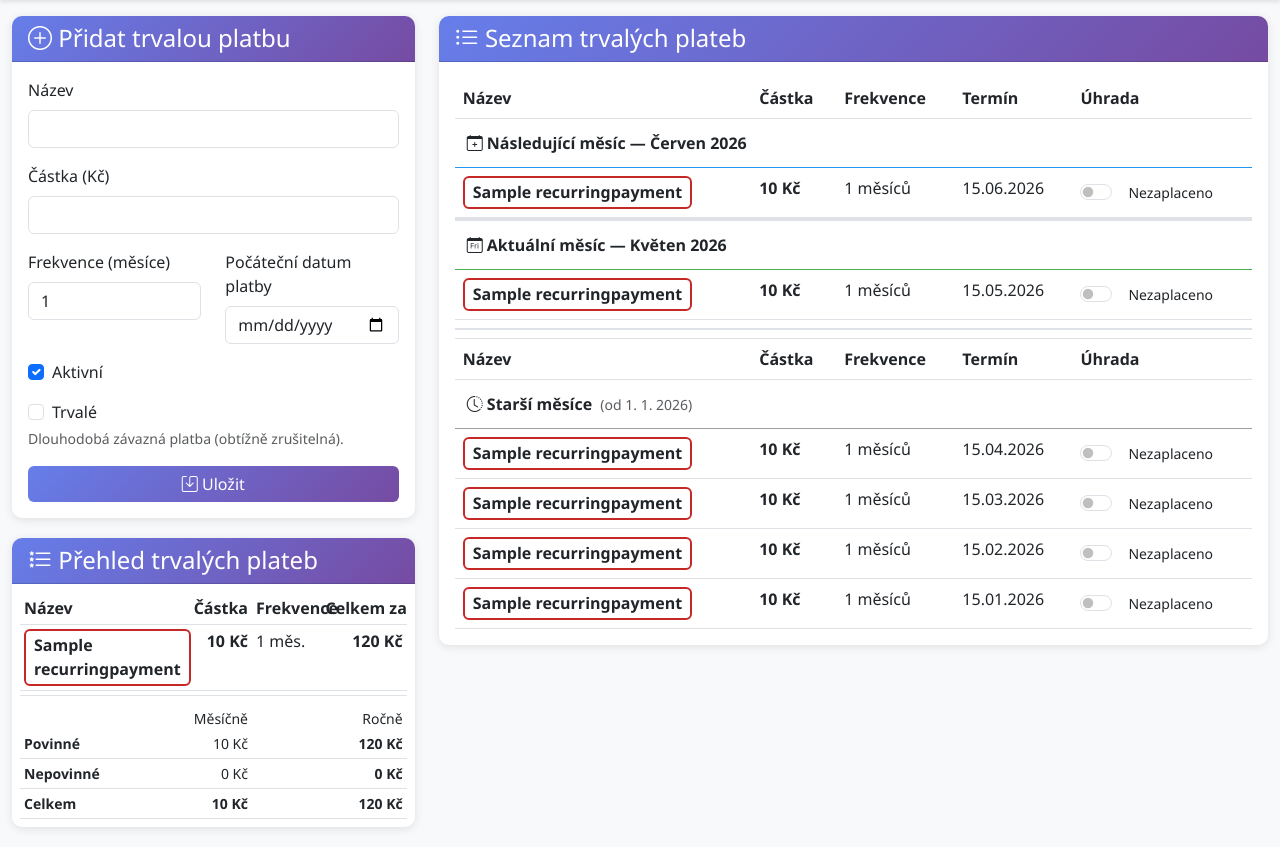
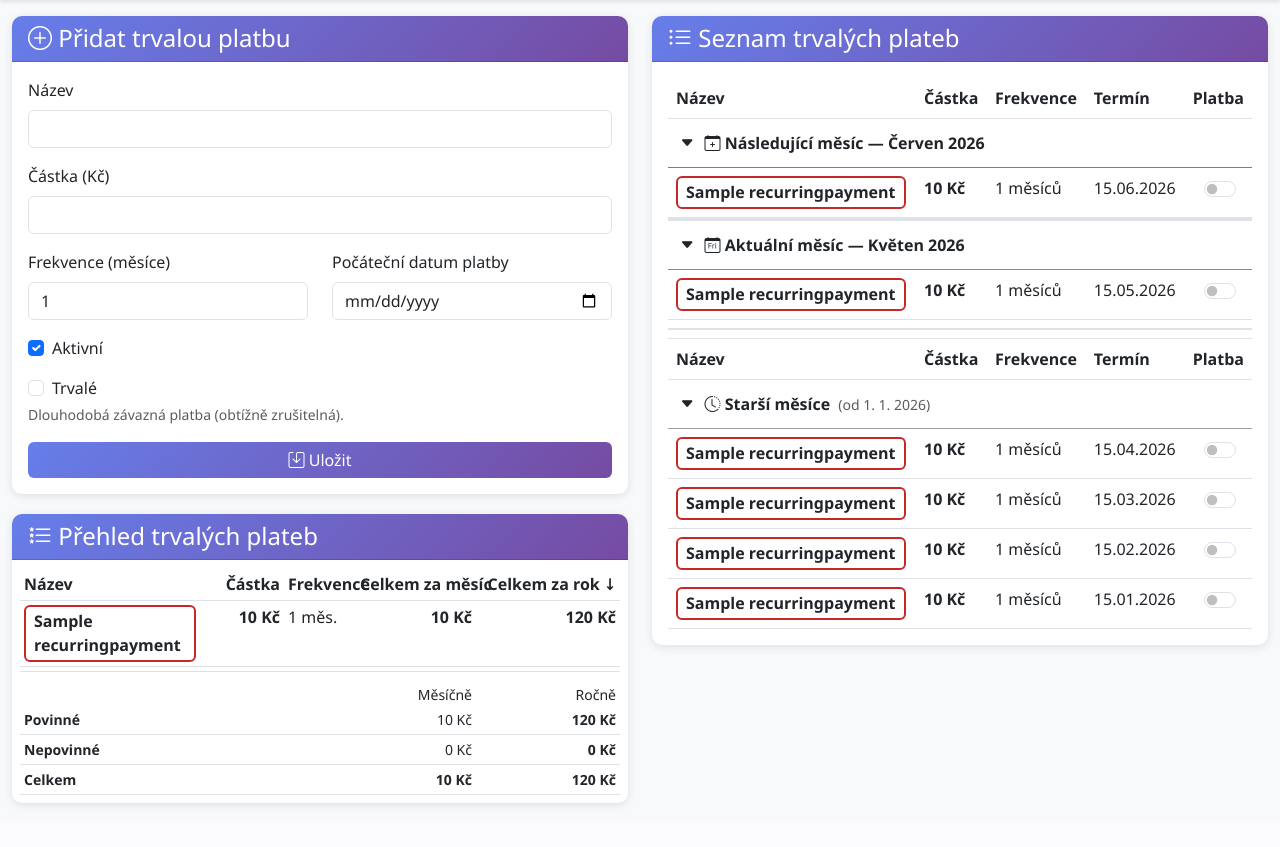
Before and after one commit to JirkaZelenka/UctoAppka, a Django app: page /recurring-payments/ in a window 1280 px wide. Shown: the part 56-903 px from the top of the page. After the commit the page ends 863 px from the top, so only its background shows below. Run offline with Django 5.2, Linux system fonts and the light colour scheme; a user stored in the database is signed in; tables that the repository leaves empty hold one stand-in row (values such as "Sample post").

Commit message:
recurring payments smal lfixes

```diff
--- a/expenses/views.py
+++ b/expenses/views.py
@@ -36,6 +36,7 @@ from .utils import (
     first_day_next_calendar_month,
     first_occurrence_in_month,
     has_occurrence_in_month,
+    institution_expected_total_paid,
 )
 
 
@@ -732,8 +733,8 @@ def recurring_payments(request):
         for od in pst:
             past_rows.append(_recurring_row_dict(payment, od, paid_pairs))
 
-    future_rows.sort(key=lambda r: (r['display_date'], r['payment'].id))
-    current_rows.sort(key=lambda r: (r['display_date'], r['payment'].id))
+    future_rows.sort(key=lambda r: (r['display_date'], r['payment'].id), reverse=True)
+    current_rows.sort(key=lambda r: (r['display_date'], r['payment'].id), reverse=True)
     past_rows.sort(key=lambda r: (r['display_date'], r['payment'].id), reverse=True)
 
     month_names = {
@@ -759,16 +760,18 @@ def recurring_payments(request):
     sort_order = request.GET.get('summary_order', 'desc')
     if sort_order not in ('asc', 'desc'):
         sort_order = 'desc'
-    if sort_by not in ('name', 'amount', 'frequency', 'yearly'):
+    if sort_by not in ('name', 'amount', 'frequency', 'monthly', 'yearly'):
         sort_by = 'yearly'
 
     summary_rows = []
     for p in payments:
         fm = p.frequency_months if p.frequency_months and p.frequency_months >= 1 else 1
         yearly_total = (p.amount * Decimal('12')) / Decimal(fm)
+        monthly_total = (p.amount or Decimal('0')) / Decimal(fm)
         summary_rows.append({
             'payment': p,
             'yearly_total': yearly_total,
+            'monthly_total': monthly_total,
         })
 
     def _summary_sort_key(row):
@@ -779,6 +782,8 @@ def recurring_payments(request):
             return pay.amount or Decimal('0')
         if sort_by == 'frequency':
             return pay.frequency_months or 0
+        if sort_by == 'monthly':
+            return row['monthly_total']
         return row['yearly_total']
 
     summary_rows.sort(key=_summary_sort_key, reverse=(sort_order == 'desc'))
@@ -1038,6 +1043,7 @@ def institutions(request):
         ).order_by('-date', '-created_at'),
     )
     institutions_qs = Institution.objects.select_related('owner').prefetch_related(tx_prefetch).order_by('name', 'id')
+    today = timezone.now().date()
 
     sort_by = request.GET.get('sort', 'name')
     sort_order = request.GET.get('order', 'asc')
@@ -1047,7 +1053,15 @@ def institutions(request):
     rows = []
     for inst in institutions_qs:
         tx_list = list(inst.transactions.all())
-        total_paid = sum((t.amount for t in tx_list), start=Decimal('0'))
+        tx_sum = sum((t.amount for t in tx_list), start=Decimal('0'))
+        computed_total = institution_expected_total_paid(
+            inst.price,
+            inst.frequency or '',
+            inst.start_date,
+            inst.end_date,
+            today,
+        )
+        total_paid = computed_total if computed_total is not None else tx_sum
         owner = inst.owner
         if owner:
             on = (owner.username or '').lower()
--- a/templates/expenses/recurring_payments.html
+++ b/templates/expenses/recurring_payments.html
@@ -5,7 +5,7 @@
 
 {% block content %}
 <div class="row">
-    <div class="col-md-4">
+    <div class="col-md-6">
         <div class="card">
             <div class="card-header">
                 <h4 class="mb-0">
@@ -70,6 +70,7 @@
                             <col class="recurring-sum-col-name">
                             <col class="recurring-sum-col-amt">
                             <col class="recurring-sum-col-freq">
+                            <col class="recurring-sum-col-month">
                             <col class="recurring-sum-col-year">
                         </colgroup>
                         <thead>
@@ -77,6 +78,7 @@
                                 <th><a class="text-decoration-none text-dark" href="?summary_sort=name&amp;summary_order={% if summary_sort_by == 'name' and summary_sort_order == 'asc' %}desc{% else %}asc{% endif %}">Název {% if summary_sort_by == 'name' %}{% if summary_sort_order == 'asc' %}↑{% else %}↓{% endif %}{% endif %}</a></th>
                                 <th class="text-nowrap"><a class="text-decoration-none text-dark" href="?summary_sort=amount&amp;summary_order={% if summary_sort_by == 'amount' and summary_sort_order == 'asc' %}desc{% else %}asc{% endif %}">Částka {% if summary_sort_by == 'amount' %}{% if summary_sort_order == 'asc' %}↑{% else %}↓{% endif %}{% endif %}</a></th>
                                 <th class="text-nowrap"><a class="text-decoration-none text-dark" href="?summary_sort=frequency&amp;summary_order={% if summary_sort_by == 'frequency' and summary_sort_order == 'asc' %}desc{% else %}asc{% endif %}">Frekvence {% if summary_sort_by == 'frequency' %}{% if summary_sort_order == 'asc' %}↑{% else %}↓{% endif %}{% endif %}</a></th>
+                                <th class="text-nowrap"><a class="text-decoration-none text-dark" href="?summary_sort=monthly&amp;summary_order={% if summary_sort_by == 'monthly' and summary_sort_order == 'asc' %}desc{% else %}asc{% endif %}">Celkem za měsíc {% if summary_sort_by == 'monthly' %}{% if summary_sort_order == 'asc' %}↑{% else %}↓{% endif %}{% endif %}</a></th>
                                 <th class="text-nowrap"><a class="text-decoration-none text-dark" href="?summary_sort=yearly&amp;summary_order={% if summary_sort_by == 'yearly' and summary_sort_order == 'asc' %}desc{% else %}asc{% endif %}">Celkem za rok {% if summary_sort_by == 'yearly' %}{% if summary_sort_order == 'asc' %}↑{% else %}↓{% endif %}{% endif %}</a></th>
                             </tr>
                         </thead>
@@ -86,11 +88,12 @@
                                 <td>{% include 'expenses/recurring_payment_name.html' with payment=row.payment only %}</td>
                                 <td><strong>{{ row.payment.amount|czech_int }} Kč</strong></td>
                                 <td>{{ row.payment.frequency_months }} měs.</td>
+                                <td><strong>{{ row.monthly_total|czech_int }} Kč</strong></td>
                                 <td><strong>{{ row.yearly_total|czech_int }} Kč</strong></td>
                             </tr>
                             {% empty %}
                             <tr>
-                                <td colspan="4" class="text-center text-muted py-3">Žádné aktivní trvalé platby</td>
+                                <td colspan="5" class="text-center text-muted py-3">Žádné aktivní trvalé platby</td>
                             </tr>
                             {% endfor %}
                         </tbody>
@@ -103,33 +106,30 @@
                             <col class="recurring-sum-col-name">
                             <col class="recurring-sum-col-amt">
                             <col class="recurring-sum-col-freq">
+                            <col class="recurring-sum-col-month">
                             <col class="recurring-sum-col-year">
                         </colgroup>
                         <thead>
                             <tr class="small text-muted border-0">
-                                <th scope="col" class="fw-normal border-0 pb-0 pt-1"></th>
+                                <th scope="col" colspan="3" class="fw-normal border-0 pb-0 pt-1"></th>
                                 <th scope="col" class="text-end fw-normal border-0 pb-0 pt-1 text-nowrap">Měsíčně</th>
-                                <th scope="col" class="border-0 pb-0 pt-1"></th>
                                 <th scope="col" class="text-end fw-normal border-0 pb-0 pt-1 text-nowrap">Ročně</th>
                             </tr>
                         </thead>
                         <tbody class="small">
                             <tr>
-                                <td class="py-1"><strong>Povinné</strong></td>
+                                <td class="py-1" colspan="3"><strong>Povinné</strong></td>
                                 <td class="text-end text-nowrap py-1">{{ summary_perm_monthly|czech_int }} Kč</td>
-                                <td class="py-1"></td>
                                 <td class="text-end text-nowrap py-1"><strong>{{ summary_perm_yearly|czech_int }} Kč</strong></td>
                             </tr>
                             <tr>
-                                <td class="py-1"><strong>Nepovinné</strong></td>
+                                <td class="py-1" colspan="3"><strong>Nepovinné</strong></td>
                                 <td class="text-end text-nowrap py-1">{{ summary_non_monthly|czech_int }} Kč</td>
-                                <td class="py-1"></td>
                                 <td class="text-end text-nowrap py-1"><strong>{{ summary_non_yearly|czech_int }} Kč</strong></td>
                             </tr>
                             <tr class="border-top">
-                                <td class="py-1"><strong>Celkem</strong></td>
+                                <td class="py-1" colspan="3"><strong>Celkem</strong></td>
                                 <td class="text-end text-nowrap py-1"><strong>{{ summary_total_monthly|czech_int }} Kč</strong></td>
-                                <td class="py-1"></td>
                                 <td class="text-end text-nowrap py-1"><strong>{{ summary_total_yearly|czech_int }} Kč</strong></td>
                             </tr>
                         </tbody>
@@ -140,7 +140,7 @@
         </div>
     </div>
 
-    <div class="col-md-8">
+    <div class="col-md-6">
         <div class="card">
             <div class="card-header">
                 <h4 class="mb-0">
@@ -158,35 +158,35 @@
                                 <th>Částka</th>
                                 <th>Frekvence</th>
                                 <th>Termín</th>
-                                <th>Úhrada</th>
+                                <th class="text-end text-nowrap">Platba</th>
                             </tr>
                         </thead>
                         <tbody>
                             {% if future_rows %}
-                            <tr class="section-header">
+                            <tr class="section-header recurring-collapsible-header" data-target-class="recurring-group-future" data-divider-class="recurring-divider-future-current" aria-expanded="true">
                                 <td colspan="{{ colspan }}" class="recurring-section-heading recurring-section-future">
+                                    <i class="bi bi-caret-down-fill recurring-section-toggle-icon"></i>
                                     <i class="bi bi-calendar-plus"></i> Následující měsíc — {{ next_month_title }}
                                 </td>
                             </tr>
                             {% for item in future_rows %}
-                            <tr class="recurring-payment-row {% if item.is_paid %}recurring-paid-row{% endif %}">
+                            <tr class="recurring-payment-row recurring-group-future {% if item.is_paid %}recurring-paid-row{% endif %}">
                                 <td>{% include 'expenses/recurring_payment_name.html' with payment=item.payment only %}</td>
                                 <td><strong>{{ item.payment.amount|czech_int }} Kč</strong></td>
                                 <td>{{ item.payment.frequency_months }} měsíců</td>
                                 <td>{{ item.display_date|date:"d.m.Y" }}</td>
-                                <td class="align-middle text-nowrap">
-                                    <form method="post" action="{% url 'recurring_payment_toggle_paid' %}" class="d-flex align-items-center gap-2 mb-0">
+                                <td class="align-middle text-end text-nowrap recurring-pay-cell">
+                                    <form method="post" action="{% url 'recurring_payment_toggle_paid' %}" class="d-inline-flex align-items-center justify-content-end mb-0">
                                         {% csrf_token %}
                                         <input type="hidden" name="payment_id" value="{{ item.payment.pk }}">
                                         <input type="hidden" name="due_date" value="{{ item.display_date|date:'Y-m-d' }}">
                                         <input type="hidden" name="set_paid" value="{% if item.is_paid %}1{% else %}0{% endif %}">
                                         <div class="form-check form-switch m-0">
                                             <input class="form-check-input" type="checkbox" role="switch"
-                                                aria-label="Zaplaceno"
+                                                aria-label="{% if item.is_paid %}Označit jako nezaplaceno{% else %}Označit jako zaplaceno{% endif %}"
                                                 {% if item.is_paid %}checked{% endif %}
                                                 onchange="var h=this.form.querySelector('input[name=set_paid]');h.value=this.checked?'1':'0';this.form.submit();">
                                         </div>
-                                        <span class="small recurring-paid-label {% if item.is_paid %}text-muted{% endif %}">{% if item.is_paid %}Zaplaceno{% else %}Nezaplaceno{% endif %}</span>
                                     </form>
                                 </td>
                             </tr>
@@ -194,34 +194,34 @@
                             {% endif %}
 
                             {% if future_rows and current_rows %}
-                            <tr class="section-divider"><td colspan="{{ colspan }}"></td></tr>
+                            <tr class="section-divider recurring-divider-future-current"><td colspan="{{ colspan }}"></td></tr>
                             {% endif %}
 
                             {% if current_rows %}
-                            <tr class="section-header">
+                            <tr class="section-header recurring-collapsible-header" data-target-class="recurring-group-current" data-divider-class="recurring-divider-future-current" aria-expanded="true">
                                 <td colspan="{{ colspan }}" class="recurring-section-heading recurring-section-current">
+                                    <i class="bi bi-caret-down-fill recurring-section-toggle-icon"></i>
                                     <i class="bi bi-calendar-day"></i> Aktuální měsíc — {{ current_month_title }}
                                 </td>
                             </tr>
                             {% for item in current_rows %}
-                            <tr class="recurring-payment-row {% if item.is_paid %}recurring-paid-row{% endif %}">
+                            <tr class="recurring-payment-row recurring-group-current {% if item.is_paid %}recurring-paid-row{% endif %}">
                                 <td>{% include 'expenses/recurring_payment_name.html' with payment=item.payment only %}</td>
                                 <td><strong>{{ item.payment.amount|czech_int }} Kč</strong></td>
                                 <td>{{ item.payment.frequency_months }} měsíců</td>
                                 <td>{{ item.display_date|date:"d.m.Y" }}</td>
-                                <td class="align-middle text-nowrap">
-                                    <form method="post" action="{% url 'recurring_payment_toggle_paid' %}" class="d-flex align-items-center gap-2 mb-0">
+                                <td class="align-middle text-end text-nowrap recurring-pay-cell">
+                                    <form method="post" action="{% url 'recurring_payment_toggle_paid' %}" class="d-inline-flex align-items-center justify-content-end mb-0">
                                         {% csrf_token %}
                                         <input type="hidden" name="payment_id" value="{{ item.payment.pk }}">
                                         <input type="hidden" name="due_date" value="{{ item.display_date|date:'Y-m-d' }}">
                                         <input type="hidden" name="set_paid" value="{% if item.is_paid %}1{% else %}0{% endif %}">
                                         <div class="form-check form-switch m-0">
                                             <input class="form-check-input" type="checkbox" role="switch"
-                                                aria-label="Zaplaceno"
+                                                aria-label="{% if item.is_paid %}Označit jako nezaplaceno{% else %}Označit jako zaplaceno{% endif %}"
                                                 {% if item.is_paid %}checked{% endif %}
                                                 onchange="var h=this.form.querySelector('input[name=set_paid]');h.value=this.checked?'1':'0';this.form.submit();">
                                         </div>
-                                        <span class="small recurring-paid-label {% if item.is_paid %}text-muted{% endif %}">{% if item.is_paid %}Zaplaceno{% else %}Nezaplaceno{% endif %}</span>
                                     </form>
                                 </td>
                             </tr>
@@ -244,35 +244,35 @@
                                 <th>Částka</th>
                                 <th>Frekvence</th>
                                 <th>Termín</th>
-                                <th>Úhrada</th>
+                                <th class="text-end text-nowrap">Platba</th>
                             </tr>
                         </thead>
                         <tbody>
-                            <tr class="section-header">
+                            <tr class="section-header recurring-collapsible-header" data-target-class="recurring-group-past" aria-expanded="true">
                                 <td colspan="{{ colspan }}" class="recurring-section-heading recurring-section-past">
+                                    <i class="bi bi-caret-down-fill recurring-section-toggle-icon"></i>
                                     <i class="bi bi-clock-history"></i> Starší měsíce
                                     <span class="fw-normal text-muted small ms-1">(od 1. 1. {{ past_from_year }})</span>
                                 </td>
                             </tr>
                             {% for item in past_rows %}
-                            <tr class="recurring-payment-row {% if item.is_paid %}recurring-paid-row{% endif %}">
+                            <tr class="recurring-payment-row recurring-group-past {% if item.is_paid %}recurring-paid-row{% endif %}">
                                 <td>{% include 'expenses/recurring_payment_name.html' with payment=item.payment only %}</td>
                                 <td><strong>{{ item.payment.amount|czech_int }} Kč</strong></td>
                                 <td>{{ item.payment.frequency_months }} měsíců</td>
                                 <td>{{ item.display_date|date:"d.m.Y" }}</td>
-                                <td class="align-middle text-nowrap">
-                                    <form method="post" action="{% url 'recurring_payment_toggle_paid' %}" class="d-flex align-items-center gap-2 mb-0">
+                                <td class="align-middle text-end text-nowrap recurring-pay-cell">
+                                    <form method="post" action="{% url 'recurring_payment_toggle_paid' %}" class="d-inline-flex align-items-center justify-content-end mb-0">
                                         {% csrf_token %}
                                         <input type="hidden" name="payment_id" value="{{ item.payment.pk }}">
                                         <input type="hidden" name="due_date" value="{{ item.display_date|date:'Y-m-d' }}">
                                         <input type="hidden" name="set_paid" value="{% if item.is_paid %}1{% else %}0{% endif %}">
                                         <div class="form-check form-switch m-0">
                                             <input class="form-check-input" type="checkbox" role="switch"
-                                                aria-label="Zaplaceno"
+                                                aria-label="{% if item.is_paid %}Označit jako nezaplaceno{% else %}Označit jako zaplaceno{% endif %}"
                                                 {% if item.is_paid %}checked{% endif %}
                                                 onchange="var h=this.form.querySelector('input[name=set_paid]');h.value=this.checked?'1':'0';this.form.submit();">
                                         </div>
-                                        <span class="small recurring-paid-label {% if item.is_paid %}text-muted{% endif %}">{% if item.is_paid %}Zaplaceno{% else %}Nezaplaceno{% endif %}</span>
                                     </form>
                                 </td>
                             </tr>
@@ -308,6 +308,15 @@
         font-weight: bold;
         padding: 12px !important;
         border-bottom: 3px solid rgba(0,0,0,0.12);
+    }
+    .recurring-collapsible-header {
+        cursor: pointer;
+        user-select: none;
+    }
+    .recurring-section-toggle-icon {
+        margin-right: 6px;
+        font-size: 0.9em;
+        vertical-align: text-top;
     }
     .recurring-section-future {
         background-color: #e3f2fd;
@@ -348,8 +357,8 @@
     .recurring-section-table > tbody > tr.recurring-paid-row .form-check-input {
         opacity: 0.85;
     }
-    .recurring-section-table > tbody > tr.recurring-paid-row .recurring-paid-label {
-        color: #868e96 !important;
+    .recurring-section-table .recurring-pay-cell {
+        width: 1%;
     }
     .recurring-past-scroll {
         max-height: min(420px, 55vh);
@@ -362,19 +371,23 @@
         width: 100%;
     }
     .recurring-summary-table col.recurring-sum-col-name,
-    .recurring-summary-footer-table col.recurring-sum-col-name { width: 42%; }
+    .recurring-summary-footer-table col.recurring-sum-col-name { width: 30%; }
     .recurring-summary-table col.recurring-sum-col-amt,
-    .recurring-summary-footer-table col.recurring-sum-col-amt { width: 18%; }
+    .recurring-summary-footer-table col.recurring-sum-col-amt { width: 14%; }
     .recurring-summary-table col.recurring-sum-col-freq,
-    .recurring-summary-footer-table col.recurring-sum-col-freq { width: 18%; }
+    .recurring-summary-footer-table col.recurring-sum-col-freq { width: 12%; }
+    .recurring-summary-table col.recurring-sum-col-month,
+    .recurring-summary-footer-table col.recurring-sum-col-month { width: 20%; }
     .recurring-summary-table col.recurring-sum-col-year,
-    .recurring-summary-footer-table col.recurring-sum-col-year { width: 22%; }
+    .recurring-summary-footer-table col.recurring-sum-col-year { width: 24%; }
     .recurring-summary-table tbody td:nth-child(2),
-    .recurring-summary-table tbody td:nth-child(4) {
+    .recurring-summary-table tbody td:nth-child(4),
+    .recurring-summary-table tbody td:nth-child(5) {
         text-align: right;
     }
     .recurring-summary-table thead th:nth-child(2),
-    .recurring-summary-table thead th:nth-child(4) {
+    .recurring-summary-table thead th:nth-child(4),
+    .recurring-summary-table thead th:nth-child(5) {
         text-align: right;
     }
     .recurring-permanent-name {
@@ -397,6 +410,47 @@
                 }
             }, { passive: false });
         }
+
+        function updateSharedDivider(dividerClass) {
+            if (!dividerClass) return;
+            const dividerRows = document.querySelectorAll('.' + dividerClass);
+            if (!dividerRows.length) return;
+            const futureVisible = document.querySelector('.recurring-group-future:not(.d-none)');
+            const currentVisible = document.querySelector('.recurring-group-current:not(.d-none)');
+            const show = Boolean(futureVisible && currentVisible);
+            dividerRows.forEach(function(row) {
+                row.classList.toggle('d-none', !show);
+            });
+        }
+
+        document.querySelectorAll('.recurring-collapsible-header').forEach(function(headerRow) {
+            const targetClass = headerRow.getAttribute('data-target-class');
+            const dividerClass = headerRow.getAttribute('data-divider-class');
+            if (!targetClass) return;
+
+            headerRow.addEventListener('click', function(event) {
+                if (event.target.closest('a, button, input, label, form')) {
+                    return;
+                }
+                const rows = document.querySelectorAll('.' + targetClass);
+                if (!rows.length) return;
+
+                const willCollapse = Array.from(rows).some(function(row) {
+                    return !row.classList.contains('d-none');
+                });
+                rows.forEach(function(row) {
+                    row.classList.toggle('d-none', willCollapse);
+                });
+
+                const icon = headerRow.querySelector('.recurring-section-toggle-icon');
+                if (icon) {
+                    icon.classList.toggle('bi-caret-down-fill', !willCollapse);
+                    icon.classList.toggle('bi-caret-right-fill', willCollapse);
+                }
+                headerRow.setAttribute('aria-expanded', willCollapse ? 'false' : 'true');
+                updateSharedDivider(dividerClass);
+            });
+        });
     });
 </script>
 {% endblock %}
```
Also changed, not shown: expenses/utils.py (+68 -0 lines).
